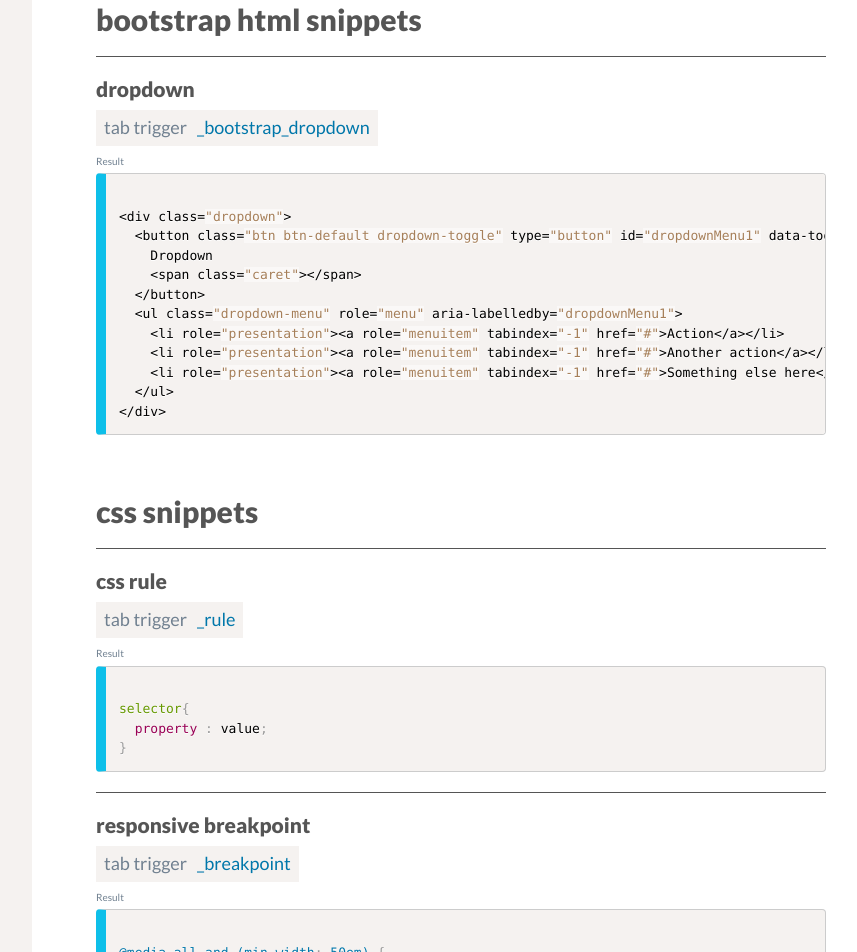
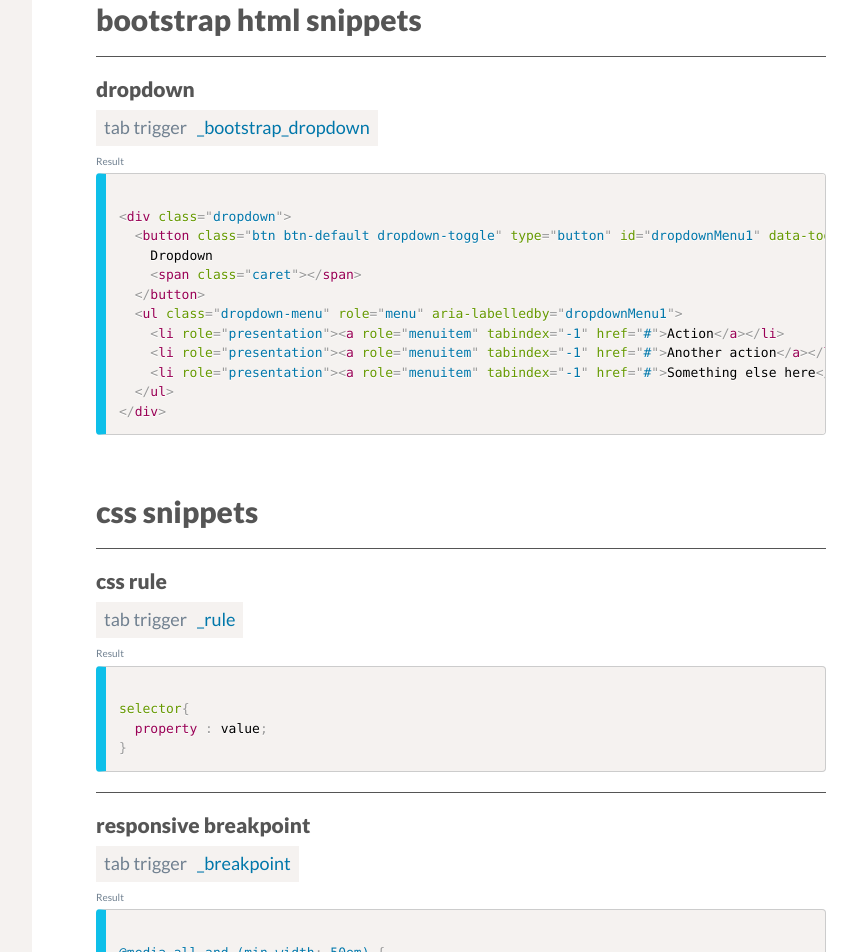
Before and after one commit to jleonard/sublime-text-2-front-end, a website: page index.html in a window 1280 px wide. Shown: the part 11048-12000 px from the top of the page, without its empty margins (352-1209 px from the left). Drawn offline with nearby package versions, Linux system fonts and the light colour scheme.

Commit message:
fix to bootstrap markup

```diff
--- a/index.html
+++ b/index.html
@@ -495,7 +495,7 @@
           <!-- bootstrap dropdown -->
           <h4>dropdown</h4>
           <h5>_bootstrap_dropdown</h5>
-<pre class='language-css'><code>
+<pre class='language-markup'><code>
 &lt;div class="dropdown"&gt;
   &lt;button class="btn btn-default dropdown-toggle" type="button" id="dropdownMenu1" data-toggle="dropdown" aria-expanded="true"&gt;
     Dropdown
```
